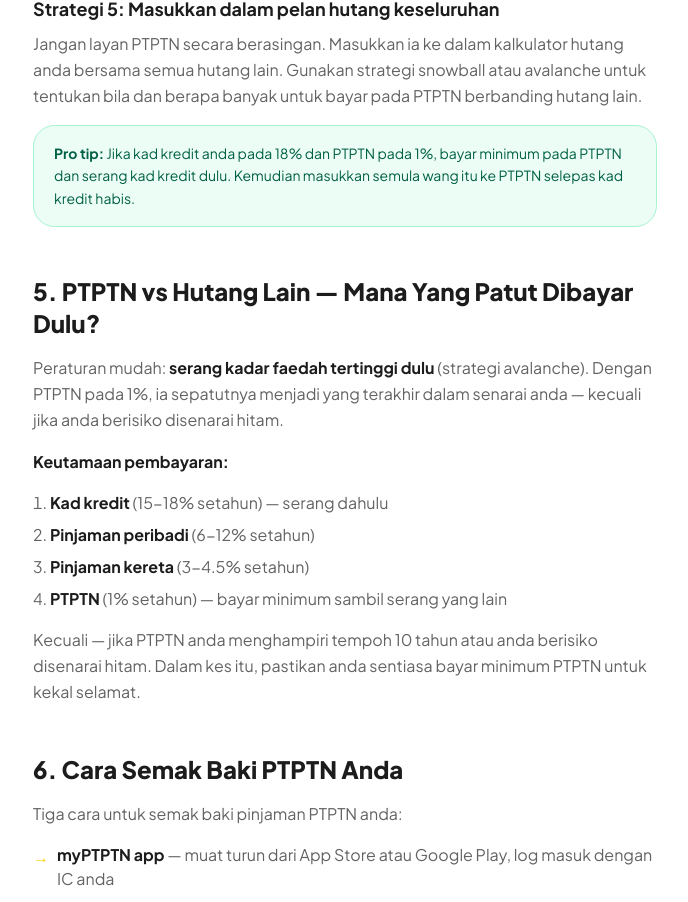
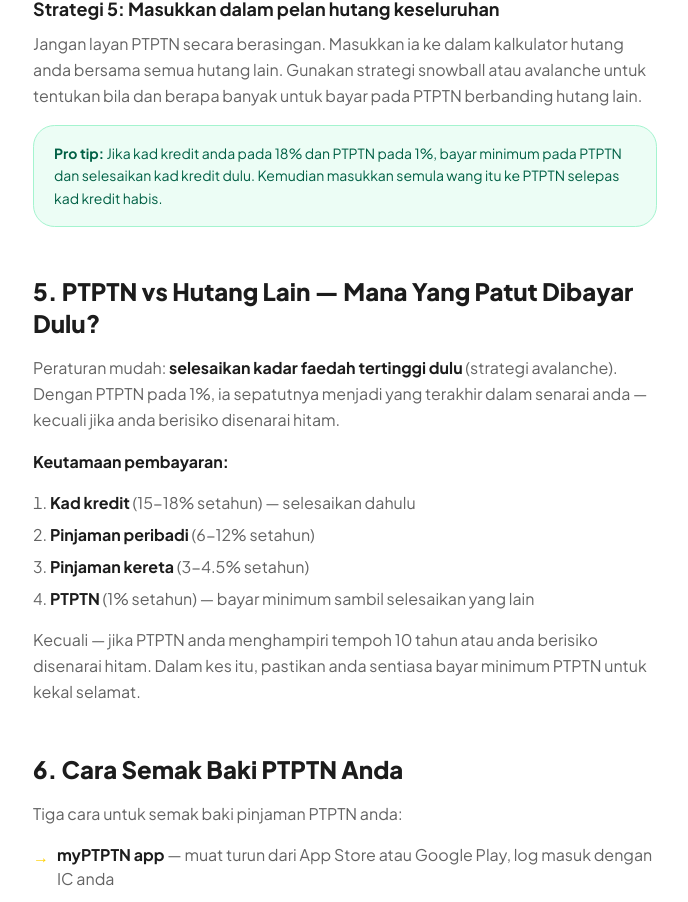
Before and after one commit to AlunCode/beebas.my, a Next.js app: page /blog/ptptn-berapa-lama-nak-habis in a window 1280 px wide. Shown: the part 3135-4037 px from the top of the page, without its empty margins (295-983 px from the left). Built offline with nearby package versions, Linux system fonts and the light colour scheme; no server answers.

Commit message:
style(blog): fix typos and soften debt payoff wording
Replace "serang" (attack) with "selesaikan" (settle) across debt
strategies for a less aggressive tone. Fix typos "Kaedselan" →
"Kaunseling" and "Cocok" → "Sesuai".

```diff
--- a/app/blog/akpk-debt-management-programme/page.tsx
+++ b/app/blog/akpk-debt-management-programme/page.tsx
@@ -130,7 +130,7 @@
             <ul className="space-y-2 text-muted-foreground mb-4">
               <li className="flex items-start gap-2">
                 <span className="text-[#FFD000] font-bold shrink-0 mt-0.5">→</span>
-                <span><strong className="text-[#1C1C1C]">Kaedselan kewangan percuma</strong> — sesi satu-lawan-satu dengan kaunselor bertauliah</span>
+                <span><strong className="text-[#1C1C1C]">Kaunseling percuma</strong> — sesi satu-lawan-satu dengan kaunselor bertauliah</span>
               </li>
               <li className="flex items-start gap-2">
                 <span className="text-[#FFD000] font-bold shrink-0 mt-0.5">→</span>
@@ -194,7 +194,7 @@
               <div className="flex items-start gap-4">
                 <div className="w-8 h-8 rounded-full bg-[#FFD000] flex items-center justify-center text-sm font-bold text-[#1C1C1C] shrink-0">2</div>
                 <div>
-                  <h3 className="font-bold text-[#1C1C1C] mb-1">Sesi Kaedselan</h3>
+                  <h3 className="font-bold text-[#1C1C1C] mb-1">Sesi Kaunseling</h3>
                   <p className="text-sm text-muted-foreground leading-relaxed">
                     Anda akan bertemu kaunselor yang akan semak situasi kewangan anda — pendapatan, hutang, perbelanjaan. Sesi ini percuma dan sulit.
                   </p>
@@ -313,7 +313,7 @@
                     { aspect: 'Kadar faedah', akpk: 'Biasanya lebih rendah', self: 'Bergantung pada bank' },
                     { aspect: 'CCRIS', akpk: 'Direkodkan', self: 'Tiada rekod tambahan' },
                     { aspect: 'Flexibiliti', akpk: 'Tetap mengikut pelan', self: 'Anda kawal sepenuhnya' },
-                    { aspect: 'Cocok untuk', akpk: 'Hutang besar, tak mampu bayar', self: 'Hutang kecil, displin tinggi' },
+                    { aspect: 'Sesuai untuk', akpk: 'Hutang besar, tak mampu bayar', self: 'Hutang kecil, displin tinggi' },
                   ].map((row, i) => (
                     <tr key={row.aspect} className={i % 2 === 0 ? 'bg-white' : 'bg-gray-50/50'}>
                       <td className="px-4 py-3 font-semibold text-[#1C1C1C]">{row.aspect}</td>
--- a/app/blog/cara-bayar-hutang-cepat/page.tsx
+++ b/app/blog/cara-bayar-hutang-cepat/page.tsx
@@ -131,7 +131,7 @@
               Logiknya bukan matematik — ia psikologi. Setiap hutang yang anda langsaikan memberi anda kemenangan, dan kemenangan membina momentum. Dave Ramsey mempopularkan kaedah ini di Amerika Syarikat; ia berfungsi sama baik di sini.
             </p>
             <Callout icon="📌" title="Contoh">
-              Anda ada tiga hutang: RM 1,500 pinjaman peribadi, RM 4,200 kad kredit, RM 18,000 kereta. Serang RM 1,500 dulu. Bila habis dalam 3 bulan, ambil bayaran itu dan tambah pada serangan kad kredit. Kemudian gaul kedua-duanya ke pinjaman kereta.
+              Anda ada tiga hutang: RM 1,500 pinjaman peribadi, RM 4,200 kad kredit, RM 18,000 kereta. Selesaikan RM 1,500 dulu. Bila habis dalam 3 bulan, ambil bayaran itu dan tambah pada serangan kad kredit. Kemudian gaul kedua-duanya ke pinjaman kereta.
             </Callout>
             <p className="text-muted-foreground leading-relaxed">
               <strong className="text-[#1C1C1C]">Cocok untuk:</strong> Orang yang perlukan kemenangan cepat untuk kekal bermotivasi.
@@ -142,7 +142,7 @@
           <section>
             <h2 className="text-2xl font-extrabold mb-4">2. Debt Avalanche</h2>
             <p className="text-muted-foreground leading-relaxed mb-4">
-              Mekanik yang sama seperti snowball — bayar minimum untuk semua, hantar tunai lebih pada satu sasaran — tapi anda serang <strong className="text-[#1C1C1C]">kadar faedah tertinggi</strong> terlebih dahulu.
+              Mekanik yang sama seperti snowball — bayar minimum untuk semua, hantar tunai lebih pada satu sasaran — tapi anda selesaikan <strong className="text-[#1C1C1C]">kadar faedah tertinggi</strong> terlebih dahulu.
             </p>
             <p className="text-muted-foreground leading-relaxed mb-4">
               Secara matematik, avalanche menjimatkan lebih banyak wang. Kad kredit pada 18% setahun membelanjakan anda jauh lebih banyak berbanding pinjaman kereta pada 3.5% setahun. Melangsaikan hutang 18% dulu menghentikan pendarahan itu.
--- a/app/blog/kalkulator-hutang-malaysia/page.tsx
+++ b/app/blog/kalkulator-hutang-malaysia/page.tsx
@@ -291,11 +291,11 @@
             <ul className="space-y-2 text-muted-foreground mb-4">
               <li className="flex items-start gap-2">
                 <span className="text-[#FFD000] font-bold shrink-0 mt-0.5">→</span>
-                <span><strong className="text-[#1C1C1C]">Snowball</strong> — serang baki terkecil dulu. Cepat dapat kemenangan, kekal bermotivasi.</span>
+                <span><strong className="text-[#1C1C1C]">Snowball</strong> — selesaikan baki terkecil dulu. Cepat dapat kemenangan, kekal bermotivasi.</span>
               </li>
               <li className="flex items-start gap-2">
                 <span className="text-[#FFD000] font-bold shrink-0 mt-0.5">→</span>
-                <span><strong className="text-[#1C1C1C]">Avalanche</strong> — serang kadar faedah tertinggi dulu. Jimat lebih banyak wang secara matematik.</span>
+                <span><strong className="text-[#1C1C1C]">Avalanche</strong> — selesaikan kadar faedah tertinggi dulu. Jimat lebih banyak wang secara matematik.</span>
               </li>
             </ul>
             <p className="text-muted-foreground leading-relaxed mb-4">
--- a/app/blog/ptptn-berapa-lama-nak-habis/page.tsx
+++ b/app/blog/ptptn-berapa-lama-nak-habis/page.tsx
@@ -270,7 +270,7 @@
                   Jangan layan PTPTN secara berasingan. Masukkan ia ke dalam kalkulator hutang anda bersama semua hutang lain. Gunakan strategi snowball atau avalanche untuk tentukan bila dan berapa banyak untuk bayar pada PTPTN berbanding hutang lain.
                 </p>
                 <Tip>
-                  Jika kad kredit anda pada 18% dan PTPTN pada 1%, bayar minimum pada PTPTN dan serang kad kredit dulu. Kemudian masukkan semula wang itu ke PTPTN selepas kad kredit habis.
+                  Jika kad kredit anda pada 18% dan PTPTN pada 1%, bayar minimum pada PTPTN dan selesaikan kad kredit dulu. Kemudian masukkan semula wang itu ke PTPTN selepas kad kredit habis.
                 </Tip>
               </div>
             </div>
@@ -280,16 +280,16 @@
           <section>
             <h2 className="text-2xl font-extrabold mb-4">5. PTPTN vs Hutang Lain — Mana Yang Patut Dibayar Dulu?</h2>
             <p className="text-muted-foreground leading-relaxed mb-4">
-              Peraturan mudah: <strong className="text-[#1C1C1C]">serang kadar faedah tertinggi dulu</strong> (strategi avalanche). Dengan PTPTN pada 1%, ia sepatutnya menjadi yang terakhir dalam senarai anda — kecuali jika anda berisiko disenarai hitam.
+              Peraturan mudah: <strong className="text-[#1C1C1C]">selesaikan kadar faedah tertinggi dulu</strong> (strategi avalanche). Dengan PTPTN pada 1%, ia sepatutnya menjadi yang terakhir dalam senarai anda — kecuali jika anda berisiko disenarai hitam.
             </p>
             <p className="text-muted-foreground leading-relaxed mb-4">
               <strong className="text-[#1C1C1C]">Keutamaan pembayaran:</strong>
             </p>
             <ol className="space-y-2 text-muted-foreground mb-4 list-decimal list-inside">
-              <li><strong className="text-[#1C1C1C]">Kad kredit</strong> (15-18% setahun) — serang dahulu</li>
+              <li><strong className="text-[#1C1C1C]">Kad kredit</strong> (15-18% setahun) — selesaikan dahulu</li>
               <li><strong className="text-[#1C1C1C]">Pinjaman peribadi</strong> (6-12% setahun)</li>
               <li><strong className="text-[#1C1C1C]">Pinjaman kereta</strong> (3-4.5% setahun)</li>
-              <li><strong className="text-[#1C1C1C]">PTPTN</strong> (1% setahun) — bayar minimum sambil serang yang lain</li>
+              <li><strong className="text-[#1C1C1C]">PTPTN</strong> (1% setahun) — bayar minimum sambil selesaikan yang lain</li>
             </ol>
             <p className="text-muted-foreground leading-relaxed">
               Kecuali — jika PTPTN anda menghampiri tempoh 10 tahun atau anda berisiko disenarai hitam. Dalam kes itu, pastikan anda sentiasa bayar minimum PTPTN untuk kekal selamat.
```
